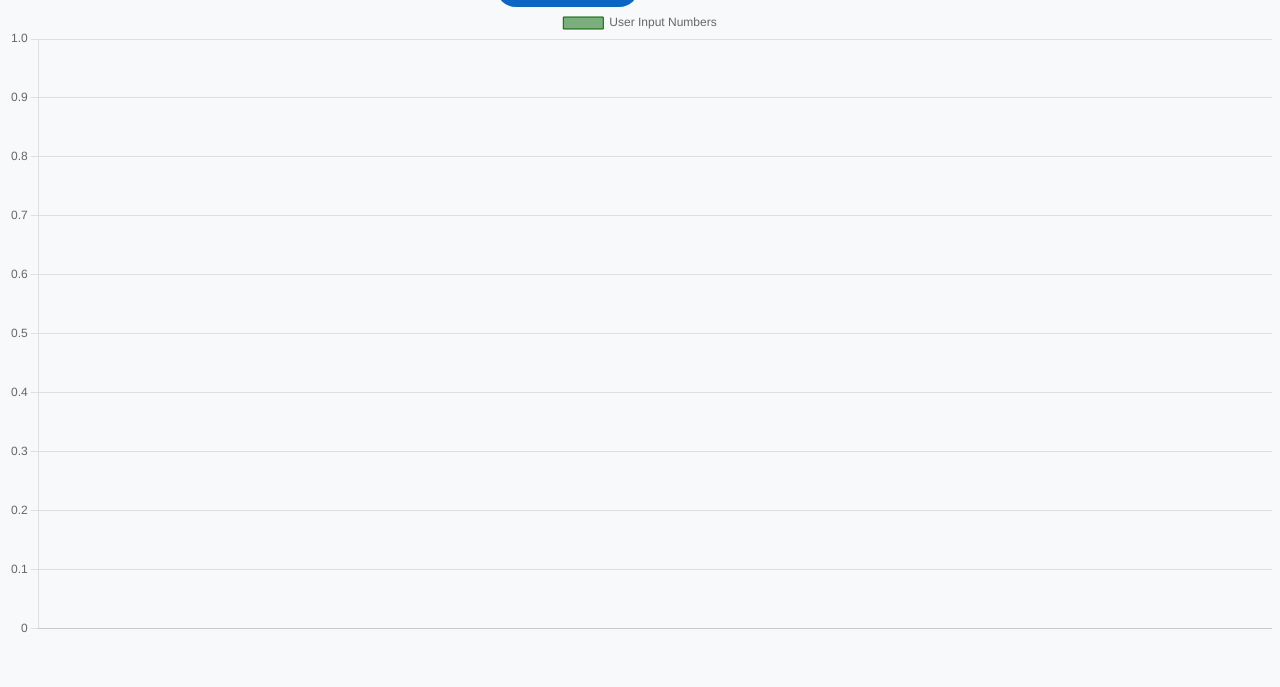
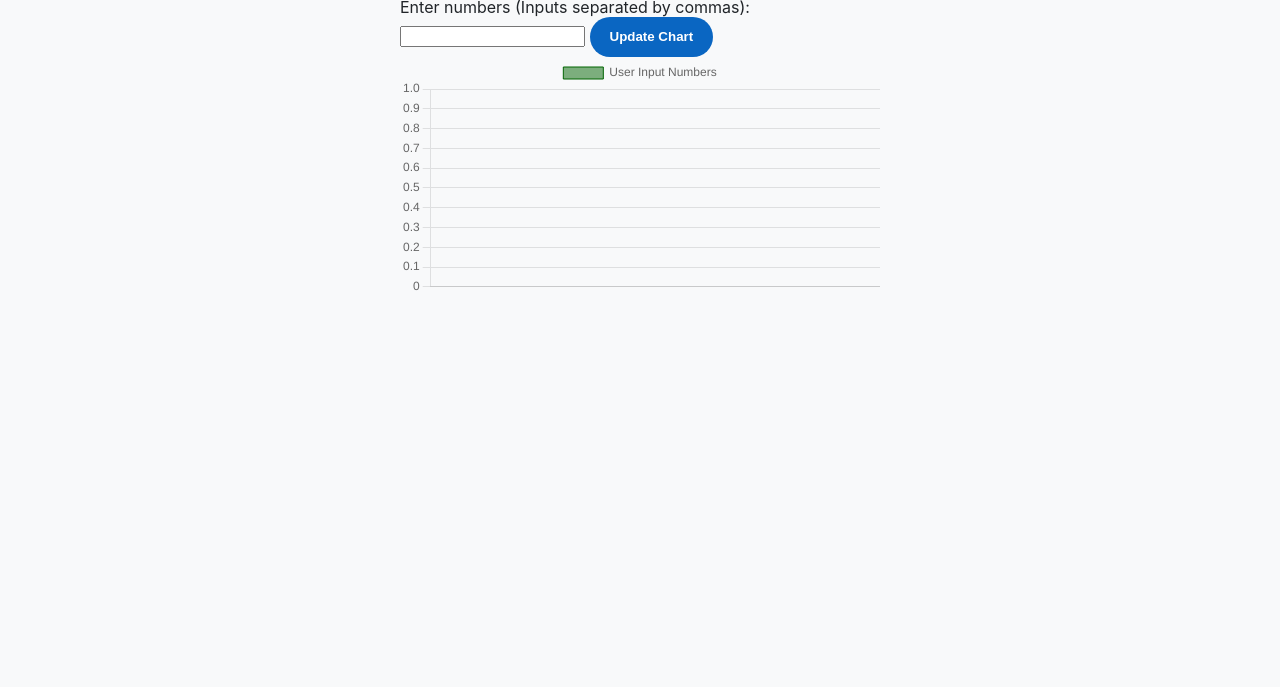
Before and after one commit to parthgaidhani/example, a plain HTML site: page index.html in a window 1280 px wide. Shown: the part 113-800 px from the top of the page. Drawn offline with nearby package versions, Linux system fonts and the light colour scheme.

Commit message:
Update index.html

```diff
--- a/index.html
+++ b/index.html
@@ -1,48 +1,42 @@
 <!DOCTYPE html>
-<html>
+<html lang="en">
 <head>
-    <h1> SoftGrow! </h1>
+    <meta charset="UTF-8">
+    <meta name="viewport" content="width=device-width, initial-scale=1.0">
+    <title>SoftGrow!</title>
     <style>
         body {
             background-color: #f8f9fa;
             color: #212529;
+            font-family: -apple-system, system-ui, "Segoe UI", Roboto, "Helvetica Neue", "Fira Sans", Ubuntu, Oxygen, "Oxygen Sans", Cantarell, "Droid Sans", "Apple Color Emoji", "Segoe UI Emoji", "Segoe UI Symbol", "Lucida Grande", Helvetica, Arial, sans-serif;
         }
+
         canvas {
             width: 100%;
             height: auto;
         }
+
+        .container {
+            max-width: 480px;
+            margin: 0 auto;
+            padding: 20px;
+        }
+
         .button {
-            /* Box Model */
-            box-sizing: border-box;
             display: inline-flex;
             align-items: center;
             justify-content: center;
-            padding: 0px 20px;
+            padding: 0 20px;
             min-height: 40px;
-            min-width: 0px;
-            max-width: 480px;
-            overflow: hidden;
-
-            /* Typography */
-            font-family: -apple-system, system-ui, "Segoe UI", Roboto, "Helvetica Neue", "Fira Sans", Ubuntu, Oxygen, "Oxygen Sans", Cantarell, "Droid Sans", "Apple Color Emoji", "Segoe UI Emoji", "Segoe UI Symbol", "Lucida Grande", Helvetica, Arial, sans-serif;
-            font-size: 16px;
-            font-weight: 600;
-            line-height: 20px;
-            text-align: center;
-            color: #ffffff;
-
-            /* Visual */
-            background-color: #0A66C2;
+            min-width: 0;
             border: 0;
             border-radius: 100px;
             cursor: pointer;
+            background-color: #0A66C2;
+            color: #ffffff;
+            font-weight: 600;
+            text-align: center;
             transition: background-color 0.167s cubic-bezier(0.4, 0, 0.2, 1) 0s, box-shadow 0.167s cubic-bezier(0.4, 0, 0.2, 1) 0s, color 0.167s cubic-bezier(0.4, 0, 0.2, 1) 0s;
-            vertical-align: middle;
-
-            /* Interaction */
-            touch-action: manipulation;
-            user-select: none;
-            -webkit-user-select: none;
         }
 
         .button:hover,
@@ -52,19 +46,19 @@
 
         .button:active {
             background: #09223b;
-            color: rgba(255, 255, 255, .7);
+            color: rgba(255, 255, 255, 0.7);
         }
 
         .button:disabled {
             cursor: not-allowed;
-            background: rgba(0, 0, 0, .08);
-            color: rgba(0, 0, 0, .3);
+            background: rgba(0, 0, 0, 0.08);
+            color: rgba(0, 0, 0, 0.3);
         }
     </style>
 </head>
 <body>
-
-    <div>
+    <div class="container">
+        <h1>SoftGrow!</h1>
         <label for="numbers">Enter numbers (Inputs separated by commas):</label>
         <input type="text" id="numbers" name="numbers">
         <button class="button" role="button" onclick="updateChart()">Update Chart</button>
@@ -74,7 +68,7 @@
     <script src="https://cdn.jsdelivr.net/npm/chart.js"></script>
     <script src="https://cdn.jsdelivr.net/npm/@tensorflow/tfjs"></script>
     <script>
-        // ... rest of your JavaScript code ...
+        document.addEventListener('DOMContentLoaded', function () {
             var myChart = new Chart(document.getElementById('myChart'), {
                 type: 'line',
                 data: {
@@ -82,8 +76,8 @@
                     datasets: [{
                         label: 'User Input Numbers',
                         data: [],
-                    backgroundColor: 'rgba(0, 100, 0, 0.5)', // Changed to dark green
-                    borderColor: 'rgba(0, 100, 0, 1)', // Changed to dark green
+                        backgroundColor: 'rgba(0, 100, 0, 0.5)',
+                        borderColor: 'rgba(0, 100, 0, 1)',
                         borderWidth: 1
                     }]
                 },
@@ -103,10 +97,15 @@
                     return;
                 }
 
-            myChart.data.labels = Array.from({length: numbers.length}, (_, i) => i + 1);
+                myChart.data.labels = Array.from({ length: numbers.length }, (_, i) => i + 1);
                 myChart.data.datasets[0].data = numbers;
                 myChart.update();
             }
+
+            // Optional: You may want to add event listeners instead of inline onclick for better separation of concerns.
+            var updateButton = document.querySelector('.button');
+            updateButton.addEventListener('click', updateChart);
+        });
     </script>
 </body>
 </html>
```
Lines whose indentation alone changed are shown as unchanged.
